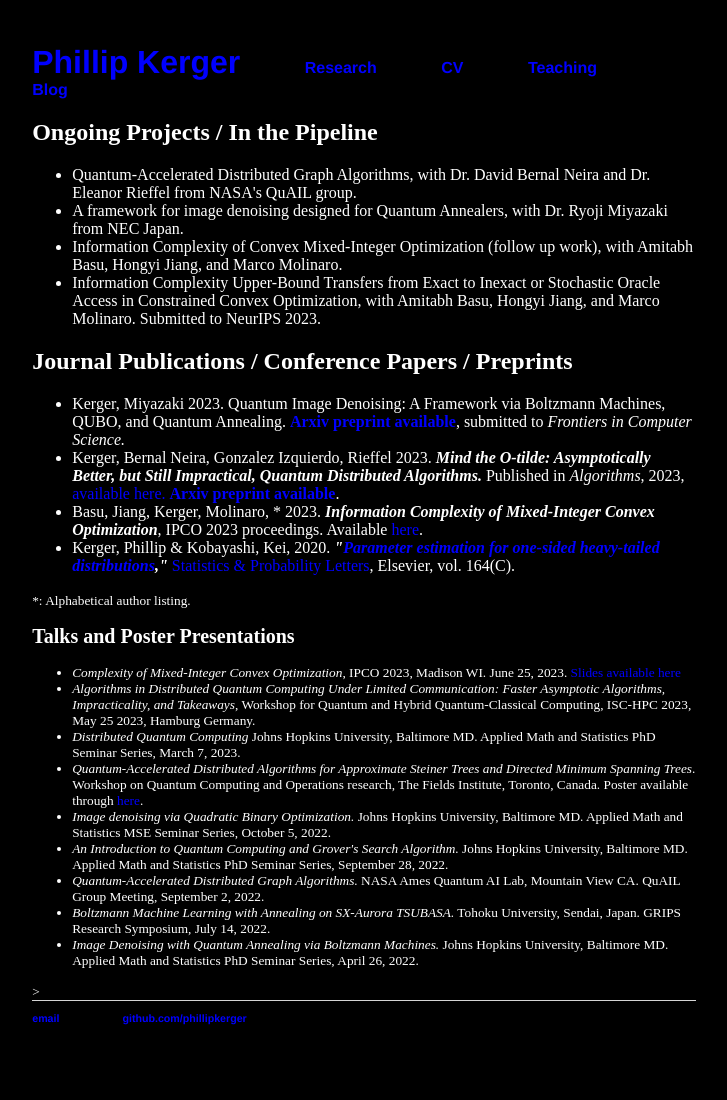
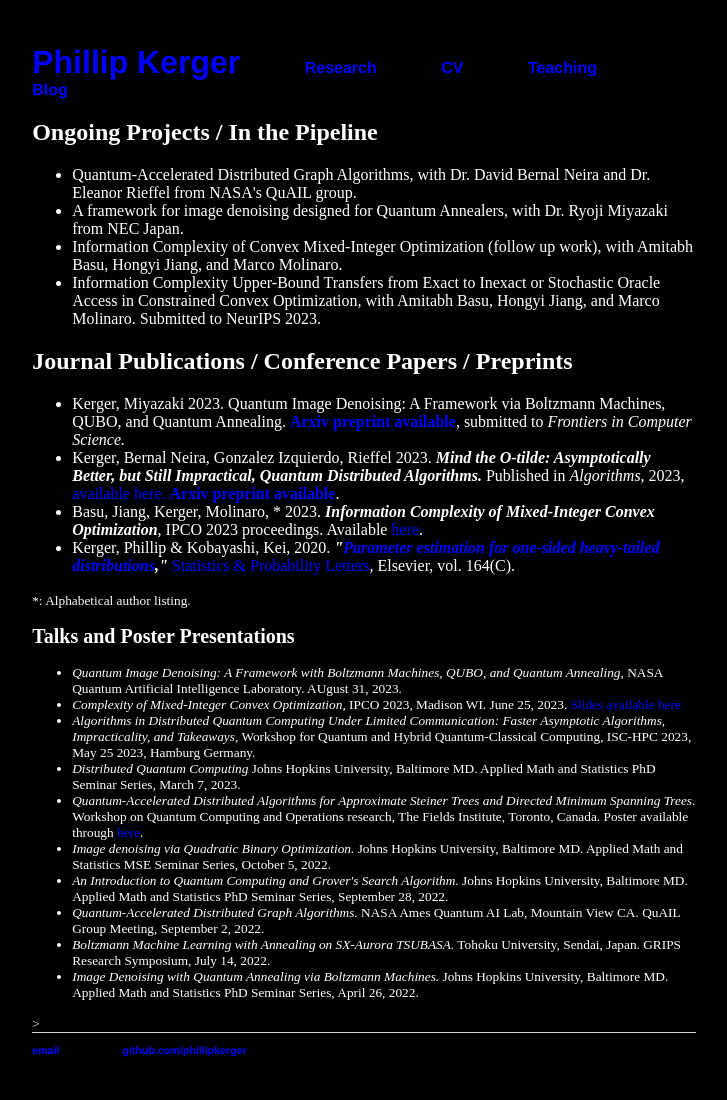
Before and after one commit to PhillipKerger/phillipkerger.github.io, a Jekyll site: the page built from research/index.html, in a window 1280 px wide. Shown: the whole page, without its empty margins (276-1003 px from the left). Built offline with Jekyll 4.4.1, drawn with Linux system fonts in a browser that asks for light colours; before the commit the page ends 1068 px from its top, so only the background shows below that.

Commit message:
Update index.html

```diff
--- a/research/index.html
+++ b/research/index.html
@@ -27,6 +27,7 @@ title: Phillip Kerger
 
 	<h2>Talks and Poster Presentations</h2>
 	<ul>
+		<li><i>Quantum Image Denoising: A Framework with Boltzmann Machines, QUBO, and Quantum Annealing</i>, NASA Quantum Artificial Intelligence Laboratory. AUgust 31, 2023.</li>
 		<li><i>Complexity of Mixed-Integer Convex Optimization</i>, IPCO 2023, Madison WI. June 25, 2023. <a href = "https://optimization.discovery.wisc.edu/wp-content/uploads/2023/06/ipco_2023_slides-3.pdf">Slides available here</a> </li>
 		<li><i>Algorithms in Distributed Quantum Computing Under Limited Communication: Faster Asymptotic Algorithms, Impracticality, and Takeaways</i>, Workshop for Quantum and Hybrid Quantum-Classical Computing, ISC-HPC 2023, May 25 2023, Hamburg Germany.
 		<li><i>Distributed Quantum Computing</i> Johns Hopkins University, Baltimore MD. Applied Math and Statistics PhD Seminar Series, March 7, 2023.
```
